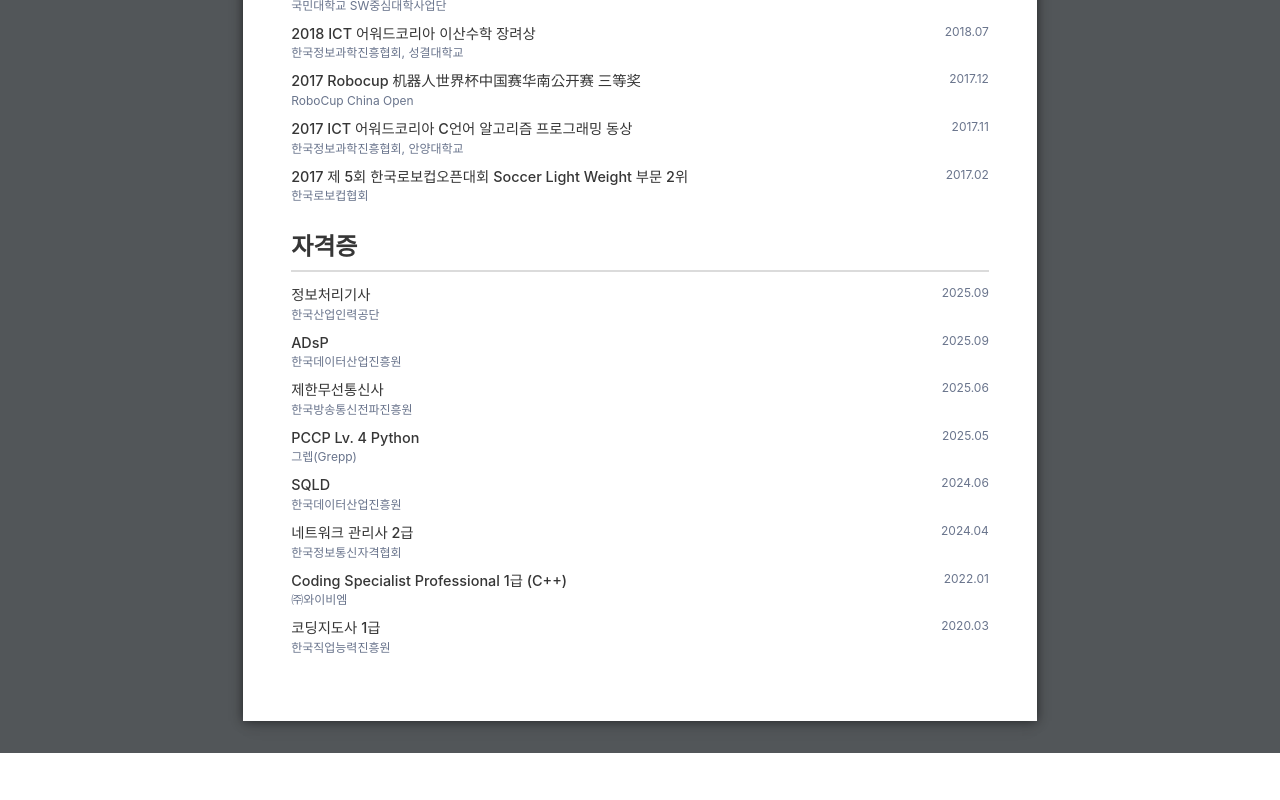
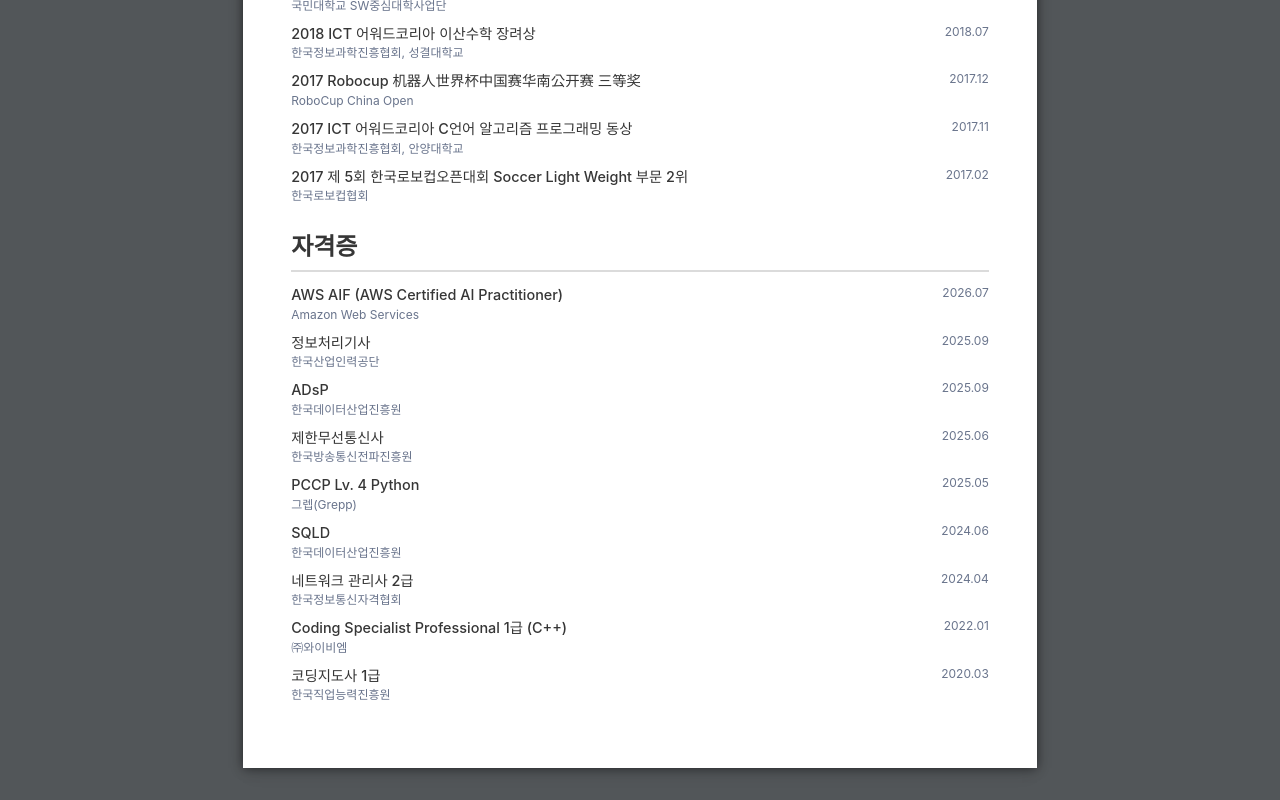
Before and after one commit to shinkeonkim/my-resume, a Vue app: page / in a window 1280 px wide. Shown: the part 7342-8142 px from the top of the page. Before the commit the page ends 8095 px from the top, so only its background shows below. Built offline with nearby package versions, Linux system fonts and the light colour scheme; a web font is replaced by a local one.

Commit message:
content: 자격증 추가

```diff
--- a/src/resume/base/certificates.ts
+++ b/src/resume/base/certificates.ts
@@ -2,6 +2,7 @@ import type { Certificate, Locale } from './types'
 
 export const certificates: Record<Locale, Certificate[]> = {
   ko: [
+    { name: 'AWS AIF (AWS Certified AI Practitioner)', date: '2026.07', issuer: 'Amazon Web Services' },
     { name: '정보처리기사', date: '2025.09', issuer: '한국산업인력공단' },
     { name: 'ADsP', date: '2025.09', issuer: '한국데이터산업진흥원' },
     { name: '제한무선통신사', date: '2025.06', issuer: '한국방송통신전파진흥원' },
@@ -12,6 +13,11 @@ export const certificates: Record<Locale, Certificate[]> = {
     { name: '코딩지도사 1급', date: '2020.03', issuer: '한국직업능력진흥원' },
   ],
   en: [
+    {
+      name: 'AWS Certified AI Practitioner (AIF-C01)',
+      date: '2026.07',
+      issuer: 'Amazon Web Services',
+    },
     {
       name: 'Engineer Information Processing',
       date: '2025.09',
```
